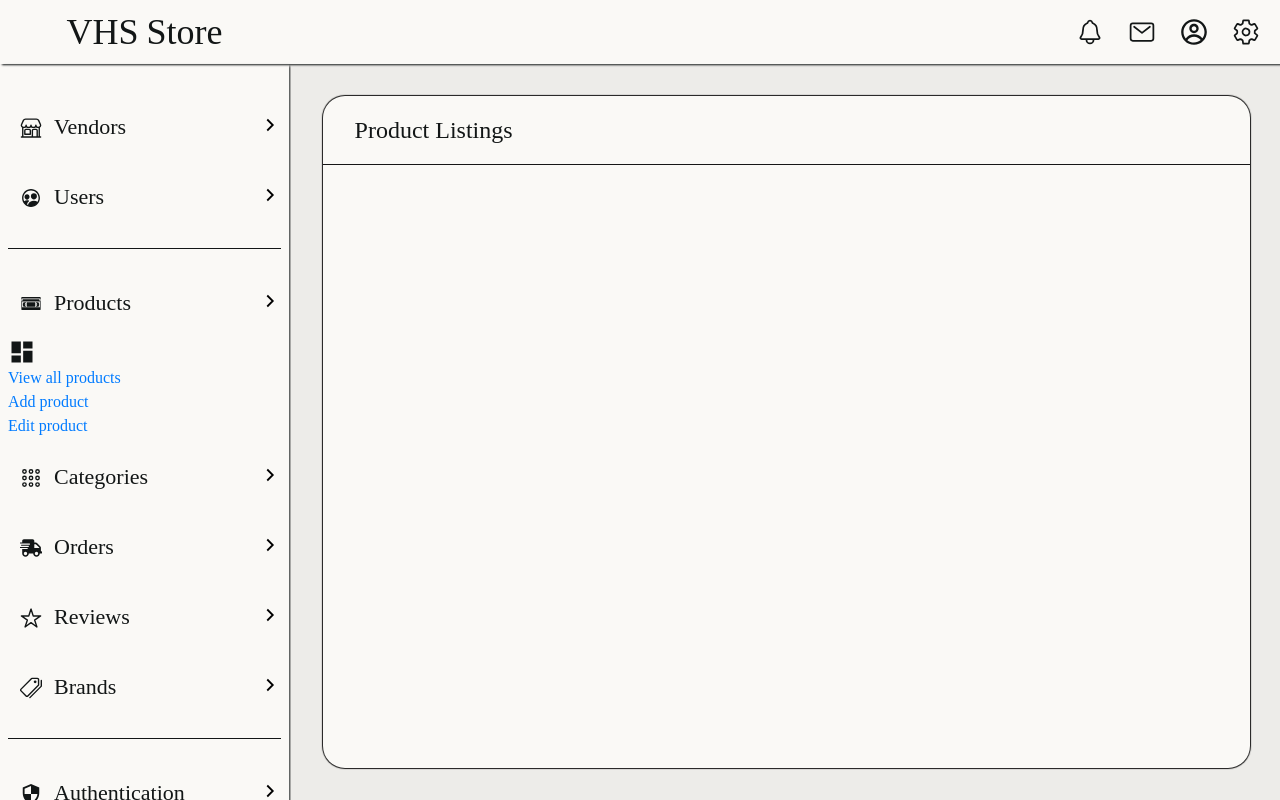
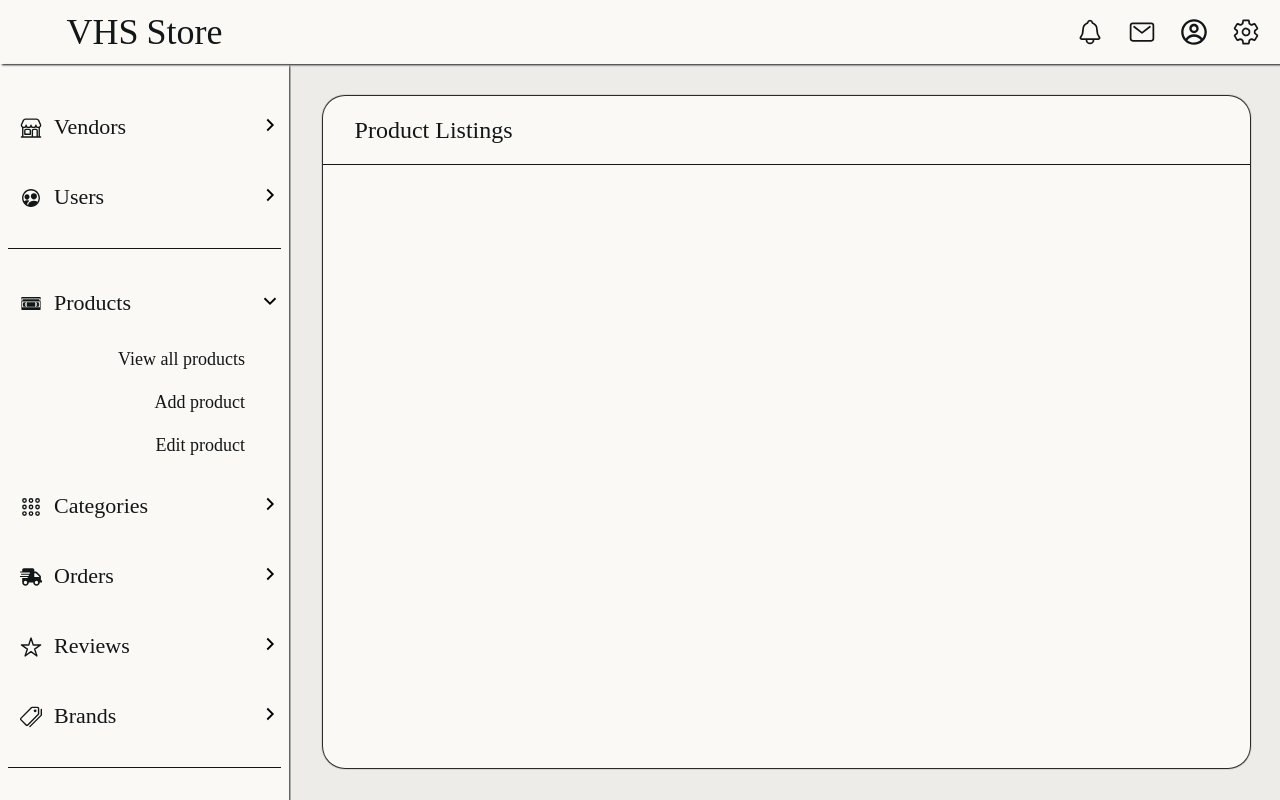
Before and after one commit to AshforthM/storefront-react, a React (Create React App) app: page /dashboard in a window 1280 px wide. Shown: the top 800 px of the page. Built offline with nearby package versions, Linux system fonts and the light colour scheme; no server answers; sample sign-in values are in the browser's storage; a web font is replaced by a local one.

Commit message:
add sidebar options hardcoded, nav on products

```diff
--- a/src/components/sidebar/ProductOptions.js
+++ b/src/components/sidebar/ProductOptions.js
@@ -1,23 +1,40 @@
-import React from 'react';
-import {Link} from 'react-router-dom';
-import styled from 'styled-components';
+import React from "react";
+import { Link } from "react-router-dom";
+import styled from "styled-components";
 
 export default function ProductOptions() {
   return (
     <ProductOptionsStyles>
-        <li>
-            <Link to="/dashboard">View all products</Link>
-        </li>
-        <li>
-            <Link to="add">Add product</Link>
-        </li>
-        <li>
-            <Link to="edit">Edit product</Link>
-        </li>
+      <Link to="/dashboard">View all products</Link>
+
+      <Link to="add">Add product</Link>
+
+      <Link to="edit">Edit product</Link>
     </ProductOptionsStyles>
-  )
-};
+  );
+}
 
-const ProductOptionsStyles = styled.ul`
+const ProductOptionsStyles = styled.span`
+  font-size: 18px;
+  display: flex;
+  flex-direction: column;
+  align-items: flex-end;
+  //justify-content: space-between;
+  //box-shadow: 0 1px 0 0 #121616;
+  margin: 0.25rem 0;
+  border-radius: 8px;
+  transition: all 0.2s ease-in-out;
+  padding: 0 1.25rem;
 
+  a{
+    margin: 0.25rem 0;
+    padding: 0.25rem 1rem;
+    text-decoration: none;
+    color: inherit;
+    transition: all 0.2s ease-in-out;
+    border-radius: 8px;
+    &:hover {
+        background-color: rgba(251, 174, 45, 0.6);
+    }
+  }
 `;
--- a/src/components/sidebar/SideBar.js
+++ b/src/components/sidebar/SideBar.js
@@ -2,12 +2,14 @@ import React from "react";
 import styled from "styled-components";
 import { signOut } from "firebase/auth";
 import { auth } from "../../libs/firebase/firebaseConfig";
+import { Link } from "react-router-dom";
 
 import { SideBarItem } from "./SideBarItem";
 import { IconSidebar } from "../../ui/icons";
 import ProductOptions from "./ProductOptions";
 
 import { GiVhs } from "react-icons/gi";
+import { GrFormDown } from "react-icons/gr";
 import { FaShippingFast } from "react-icons/fa";
 import {
   IoPeopleCircleOutline,
@@ -19,8 +21,7 @@ import {
   IoTimerOutline,
   IoLogOutOutline,
 } from "react-icons/io5";
-import { MdOutlineSecurity, MdOutlineEditNotifications, MdDashboard } from "react-icons/md";
-
+import { MdOutlineSecurity, MdOutlineEditNotifications } from "react-icons/md";
 
 export default function SideBar(props) {
   async function onLogoutRequest(e) {
@@ -41,44 +42,32 @@ export default function SideBar(props) {
         ></SideBarItem>
       </SideBarSectionStyles>
       <SideBarSectionStyles>
-          <SideBarItem title="Products" icon={<GiVhs />} pointer={true}></SideBarItem>
-          <MdDashboard size="1.75rem"/>
+        <Link to="/dashboard">
+        <SideBarItem
+          title="Products"
+          icon={<GiVhs />}
+          pointer={true}
+          formIcon={<GrFormDown/>}
+        ></SideBarItem>
+        </Link>
         <ProductOptions />
 
-          <SideBarItem
-            title="Categories"
-            icon={<IoAppsOutline />}
-          ></SideBarItem>
-          <SideBarItem
-            title="Orders"
-            icon={<FaShippingFast />}
-          ></SideBarItem>
-          <SideBarItem
-            title="Reviews"
-            icon={<IoStarOutline />}
-          ></SideBarItem>
-          <SideBarItem
-            title="Brands"
-            icon={<IoPricetagsOutline />}
-          ></SideBarItem>
+        <SideBarItem title="Categories" icon={<IoAppsOutline />}></SideBarItem>
+        <SideBarItem title="Orders" icon={<FaShippingFast />}></SideBarItem>
+        <SideBarItem title="Reviews" icon={<IoStarOutline />}></SideBarItem>
+        <SideBarItem title="Brands" icon={<IoPricetagsOutline />}></SideBarItem>
       </SideBarSectionStyles>
       <SideBarSectionStyles style={{ boxShadow: "none" }}>
         <SideBarItem
           title="Authentication"
           icon={<MdOutlineSecurity />}
         ></SideBarItem>
-          <SideBarItem
-            title="Icons"
-            icon={<IoShapesOutline />}
-          ></SideBarItem>
+        <SideBarItem title="Icons" icon={<IoShapesOutline />}></SideBarItem>
         <SideBarItem
           title="Notifications"
           icon={<MdOutlineEditNotifications />}
         ></SideBarItem>
-          <SideBarItem
-            title="Recent"
-            icon={<IoTimerOutline />}
-          ></SideBarItem>
+        <SideBarItem title="Recent" icon={<IoTimerOutline />}></SideBarItem>
         <SideBarItem
           onClick={onLogoutRequest}
           title="Logout"
@@ -96,6 +85,10 @@ const SideBarStyles = styled.div`
   box-shadow: 2.5px 0 2.5px -2px #121616;
   margin: 0 0.1rem 0 0;
   padding: 8px;
+  a{
+    text-decoration: none;
+    color: inherit;
+  }
 
   h2 {
     font-size: 22px;
@@ -105,7 +98,7 @@ const SideBarStyles = styled.div`
   }
 `;
 
-const SideBarSectionStyles = styled.ul`
+const SideBarSectionStyles = styled.div`
   box-shadow: 0 1px 0 0 #121616;
   padding: 1rem 0;
 `;
--- a/src/components/sidebar/SideBarItem.js
+++ b/src/components/sidebar/SideBarItem.js
@@ -1,8 +1,7 @@
 import React from "react";
-import styled, { css } from "styled-components";
+import styled from "styled-components";
 
 import { IconSidebar } from "../../ui/icons";
-
 import { GrFormNext } from "react-icons/gr";
 
 function SideBarItem(props) {
@@ -11,7 +10,7 @@ function SideBarItem(props) {
     <SideBarItemStyles onClick={props.onClick} {...props}>
       <IconSidebar>{props.icon}</IconSidebar>
       <h3>{props.title}</h3>
-      <GrFormNext />
+      {props.formIcon || <GrFormNext/>}
     </SideBarItemStyles>
   );
   //icon, p, h3 ONLY
@@ -33,8 +32,8 @@ const SideBarItemStyles = styled.li`
 
   &:hover {
     box-shadow: 1px 1px #121616;
-    background-color: #fbae2d;
-    cursor: ${(props) => (props.pointer ? "pointer" : "auto")};
+    background-color: rgba(251, 174, 45, 0.6);
+    cursor: ${props => props.pointer ? "pointer" : "auto"};
   }
 
   h3 {
--- a/src/ui/buttons/index.js
+++ b/src/ui/buttons/index.js
@@ -27,7 +27,7 @@ const ButtonSubmit = styled(Button)`
     transition: all 0.2s ease-in-out;
     &:hover {
         box-shadow: 1px 1px #121616;
-        background-color: #fbae2d;
+        background-color: rgba(251, 174, 45, 0.85);
     }
 `;
 
```
Lines whose indentation alone changed are shown as unchanged.
